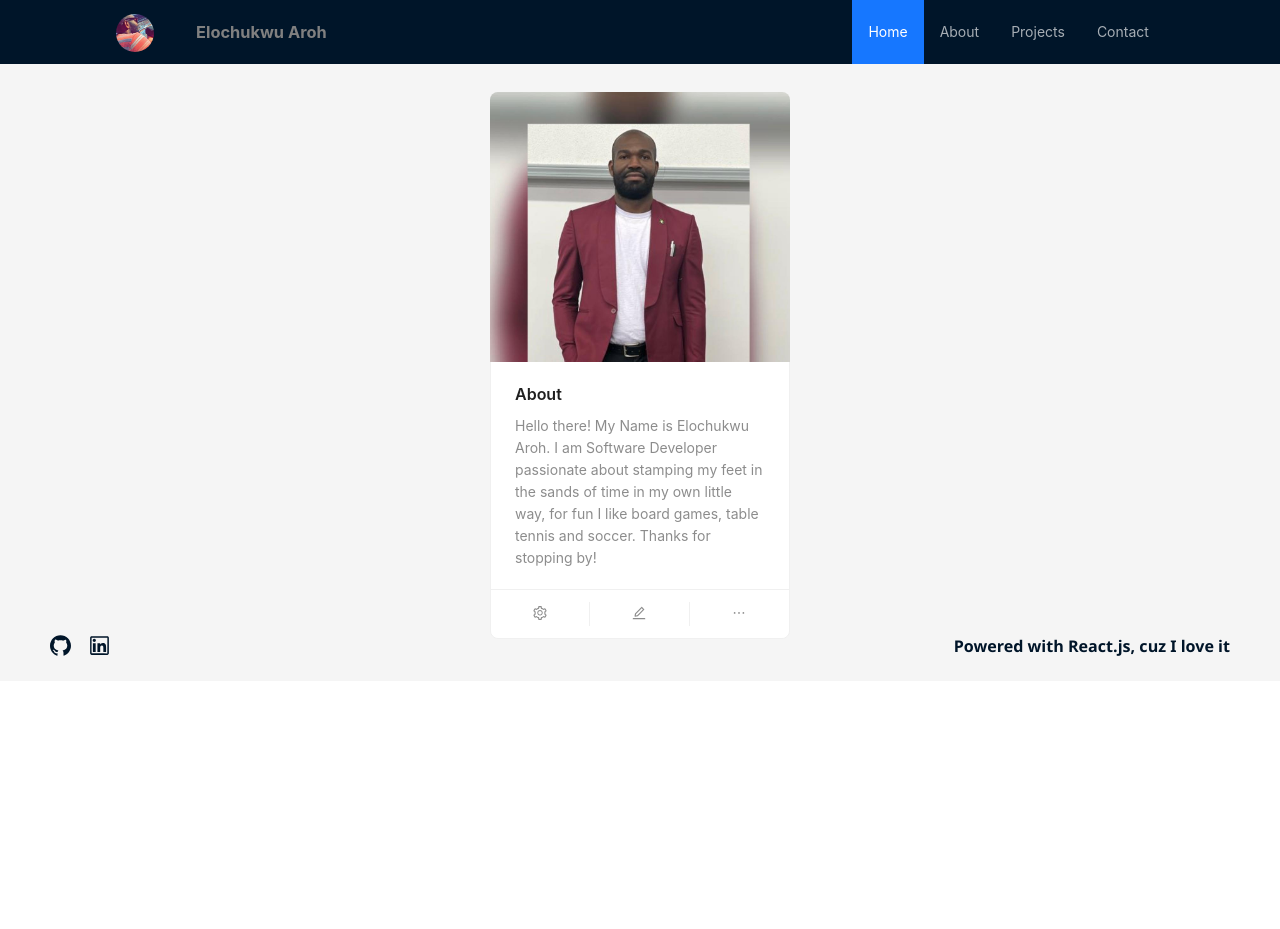
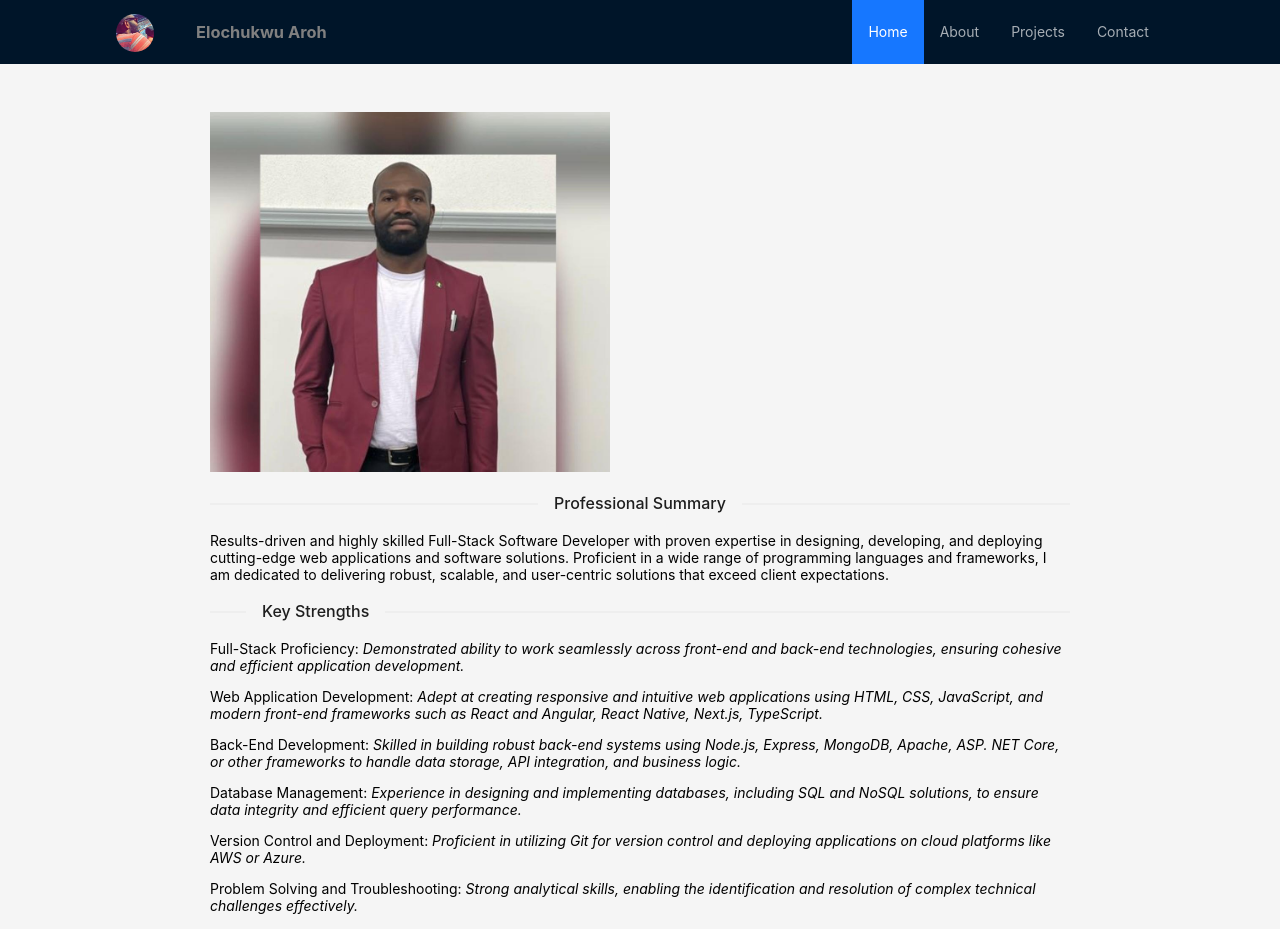
Before and after one commit to aroh-elochukwu/elo-portfolio-site-2.0, a React (Create React App) app: page /about-page in a window 1280 px wide. Shown: the top 929 px of the page. Before the commit the page ends 800 px from the top, so only its background shows below. Built offline with nearby package versions, Linux system fonts and the light colour scheme.

Commit message:
redesign about page

```diff
--- a/src/components/main-section/AboutPage.jsx
+++ b/src/components/main-section/AboutPage.jsx
@@ -1,16 +1,96 @@
 import React from 'react';
-import { EditOutlined, EllipsisOutlined, SettingOutlined } from '@ant-design/icons';
-import { Card } from 'antd';
+//import { EditOutlined, EllipsisOutlined, SettingOutlined } from '@ant-design/icons';
+//import { Card } from 'antd';
 
+import {
+  RotateLeftOutlined,
+  RotateRightOutlined,
+  SwapOutlined,
+  ZoomInOutlined,
+  ZoomOutOutlined,
+} from '@ant-design/icons';
+import { Image, Space } from 'antd';
+import { Divider } from 'antd';
 
+import styles from './aboutPage.module.css'
 import eloPicture from '../../assets/user-images/professional-pic.jpeg';
 
-const { Meta } = Card;
+//const { Meta } = Card;
 
 const AboutPage = () => {
   return (
     <React.Fragment>
-      <Card
+      <div className={styles['professional-summary-container']}>
+
+        <Image
+          width={400}
+          alt='Elochukwu Aroh professional Picture'
+          src={eloPicture}
+          preview={{
+            toolbarRender: (
+              _,
+              {
+                transform: { scale },
+                actions: { onFlipY, onFlipX, onRotateLeft, onRotateRight, onZoomOut, onZoomIn },
+              },
+            ) => (
+              <Space size={12} className="toolbar-wrapper">
+                <SwapOutlined rotate={90} onClick={onFlipY} />
+                <SwapOutlined onClick={onFlipX} />
+                <RotateLeftOutlined onClick={onRotateLeft} />
+                <RotateRightOutlined onClick={onRotateRight} />
+                <ZoomOutOutlined disabled={scale === 1} onClick={onZoomOut} />
+                <ZoomInOutlined disabled={scale === 50} onClick={onZoomIn} />
+              </Space>
+            ),
+          }}
+        />
+
+
+        <>
+          <Divider >Professional Summary</Divider>
+          <p>
+          Results-driven and highly skilled Full-Stack Software Developer with proven expertise in designing, developing, and deploying cutting-edge web applications and software solutions. Proficient in a wide range of programming languages and frameworks, I am dedicated to delivering robust, scalable, and user-centric solutions that exceed client expectations.
+          </p>
+
+          <Divider orientation="left">Key Strengths</Divider>
+          <p>
+            Full-Stack Proficiency: <em>Demonstrated ability to work seamlessly across front-end and back-end technologies, ensuring cohesive and efficient application development. </em>
+          </p>
+          <p>
+            Web Application Development:<em> Adept at creating responsive and intuitive web applications using HTML, CSS, JavaScript, and modern front-end frameworks such as React and Angular, React Native, Next.js, TypeScript.</em>
+          </p>
+          <p>
+            Back-End Development: <em>Skilled in building robust back-end systems using Node.js, Express, MongoDB, Apache, ASP. NET Core, or other frameworks to handle data storage, API integration, and business logic.</em>
+          </p>
+          <p>
+            Database Management: <em>Experience in designing and implementing databases, including SQL and NoSQL solutions, to ensure data integrity and efficient query performance.</em>
+          </p>
+          <p>
+            Version Control and Deployment:<em> Proficient in utilizing Git for version control and deploying applications on cloud platforms like AWS or Azure.</em>
+          </p>
+          <p>
+            Problem Solving and Troubleshooting:<em> Strong analytical skills, enabling the identification and resolution of complex technical challenges effectively.</em>
+          </p>
+          <p>
+            Agile Development Methodologies:<em> Experience working in Agile environments, delivering high-quality code in fast-paced, collaborative teams.</em>
+          </p>
+
+          <Divider orientation="left">Education</Divider>
+          <p>BSc Computer Science - <em>Benson Idahosa University, Benin City, Nigeria</em></p>
+          <p>Diploma Software Development - <em>Manitoba Institute of Trades and Technology</em></p>
+
+
+        </>
+
+      </div>
+
+
+
+
+
+
+      {/* <Card
         style={{width: 300 , top: '2em', marginBottom:'4em' , margin: 'auto'}}
         cover={
           <img
@@ -29,8 +109,7 @@ const AboutPage = () => {
           title="About"
           description="Hello there! My Name is Elochukwu Aroh. I am Software Developer passionate about stamping my feet in the sands of time in my own little way, for fun I like board games, table tennis and soccer. Thanks for stopping by!"
         />
-      </Card>
-
+      </Card>      */}
 
 
     </React.Fragment>
--- /dev/null
+++ b/src/components/main-section/aboutPage.module.css
@@ -0,0 +1,7 @@
+.professional-summary-container {
+  margin: 2em auto;
+  max-width: 900px;
+
+  border-radius: 10px;
+  padding: 20px;
+}
--- a/src/index.css
+++ b/src/index.css
@@ -11,3 +11,12 @@ code {
   font-family: source-code-pro, Menlo, Monaco, Consolas, 'Courier New',
     monospace;
 }
+
+/* about page styles */
+
+
+.ant-image-img {
+  display: block;
+  margin-left: auto;
+  margin-right: auto;
+}
```
